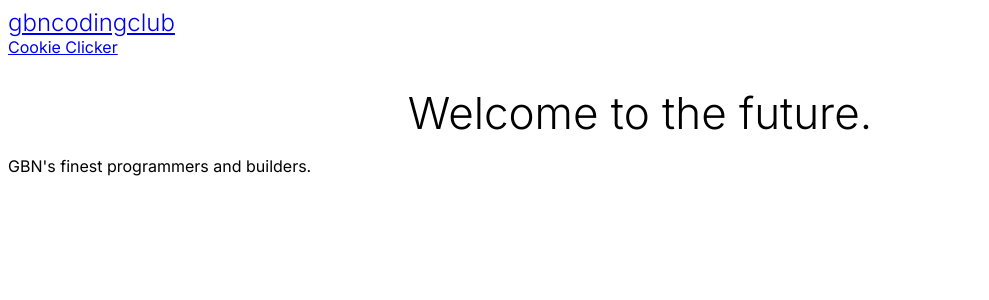
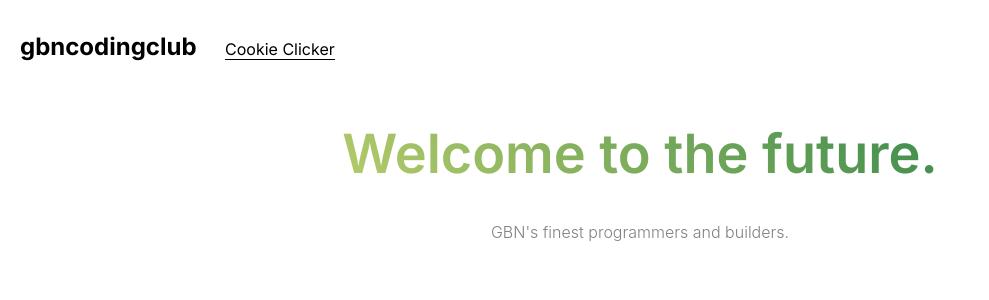
Before and after one commit to GBNCodingClub/website, a PHP site: page / in a window 1280 px wide. Shown: the top 300 px of the page, without its empty margins (0-989 px from the left). Run offline with PHP 8.4, Linux system fonts and the light colour scheme.

Commit message:
Update style.css

```diff
--- a/style.css
+++ b/style.css
@@ -1,66 +1,50 @@
-body{
-  font-family: "Inter", -apple-system, BlinkMacSystemFont, 'Segoe UI', Roboto, Oxygen, Ubuntu, Cantarell, 'Open Sans', 'Helvetica Neue', sans-serif;
+
+nav {
+  font-family: "Inter";
 }
 
-input{
-  transition: ease all .1s;
-  position: absolute;
-  bottom: 4px;
-  left: calc(50% - 40px);
-  width: 80px;
-  height: 80px;
-}
-input:active{
-  transform: translate(0, 4px);
+nav h2{
+  display: inline-block;
+  padding: 4px;
 }
 
-h1{
-  text-align: center;
-  font-weight: 300;
-  font-size: 44px !important;
-  margin-block-end: 10px;
-  color: black;
+nav .nav-links{
+  padding-left: 20px;
+  display: inline;
 }
 
-h2{
-  margin-block-start: 0px;
-  margin-block-end: 0px;
-  font-weight: 300;
+nav a{
+  color: black;
+  cursor: pointer;
+  text-decoration: none;
+  border-bottom: 1px solid black;
 }
 
-section div {
-  position: relative;
-  padding: 8px;
-  width: 200px;
-  height: 200px;
-  border-radius: 4px;
-  border: 1px solid black;
-  cursor: pointer;
+nav h2 a{
+  color: black;
+  padding-left: 8px;
+  border: none;
 }
-section div span{
+
+.content{
+  text-align: center;
+}
+
+.content h1 {
+  font-size: 54px;
+  font-weight: 600;
+  font-family: "Inter";
+  background-color: #006b3f;
+    background-image: linear-gradient(45deg, #f3ec78, #006b3f);
+    background-size: 100%;
+    -webkit-background-clip: text;
+    -moz-background-clip: text;
+    -webkit-text-fill-color: transparent;
+    -moz-text-fill-color: transparent;
+}
+
+.content p {
+  font-family: -apple-system, BlinkMacSystemFont, 'Segoe UI', Roboto, Oxygen, Ubuntu, Cantarell, 'Open Sans', 'Helvetica Neue', sans-serif;
+  font-weight: 300;
   color: grey;
 }
-.grandmas{
-  position: absolute;
-  top: -8px;
-  right: 10px;
-}
-section div:hover{
-  opacity: .9;
-}
-
-.odometer.odometer-animating-up .odometer-ribbon-inner, .odometer.odometer-animating-down.odometer-animating .odometer-ribbon-inner {
-    -webkit-transition-duration: .1s !important;
-    -moz-transition-duration: .1s !important;
-    -ms-transition-duration: .1s !important;
-    -o-transition-duration: .1s !important;
-    transition-duration: .1s !important
-}
-
-#btn{
-  width: 50px;
-  height: 50px;
-  border: 1px solid black;
-  border-radius: 8px;
-  cursor: pointer;
-}
```
